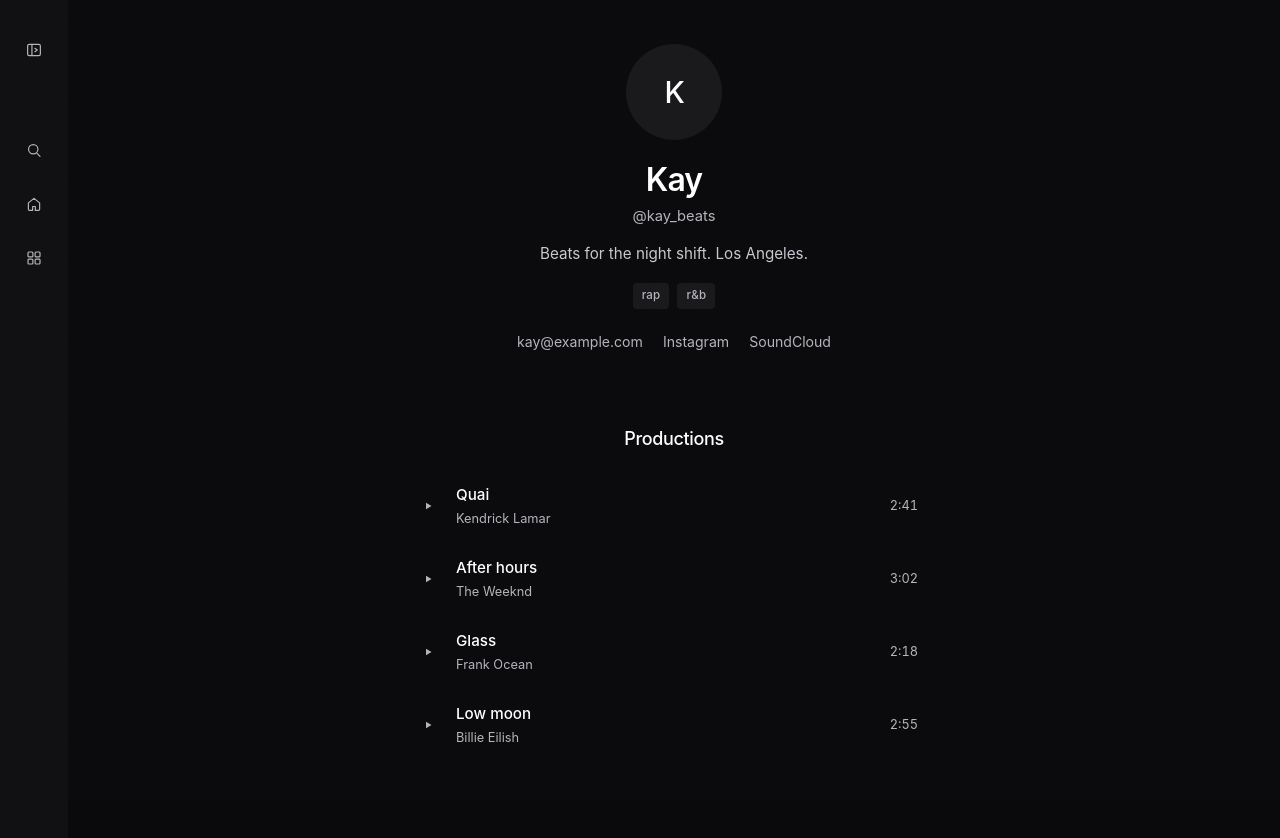
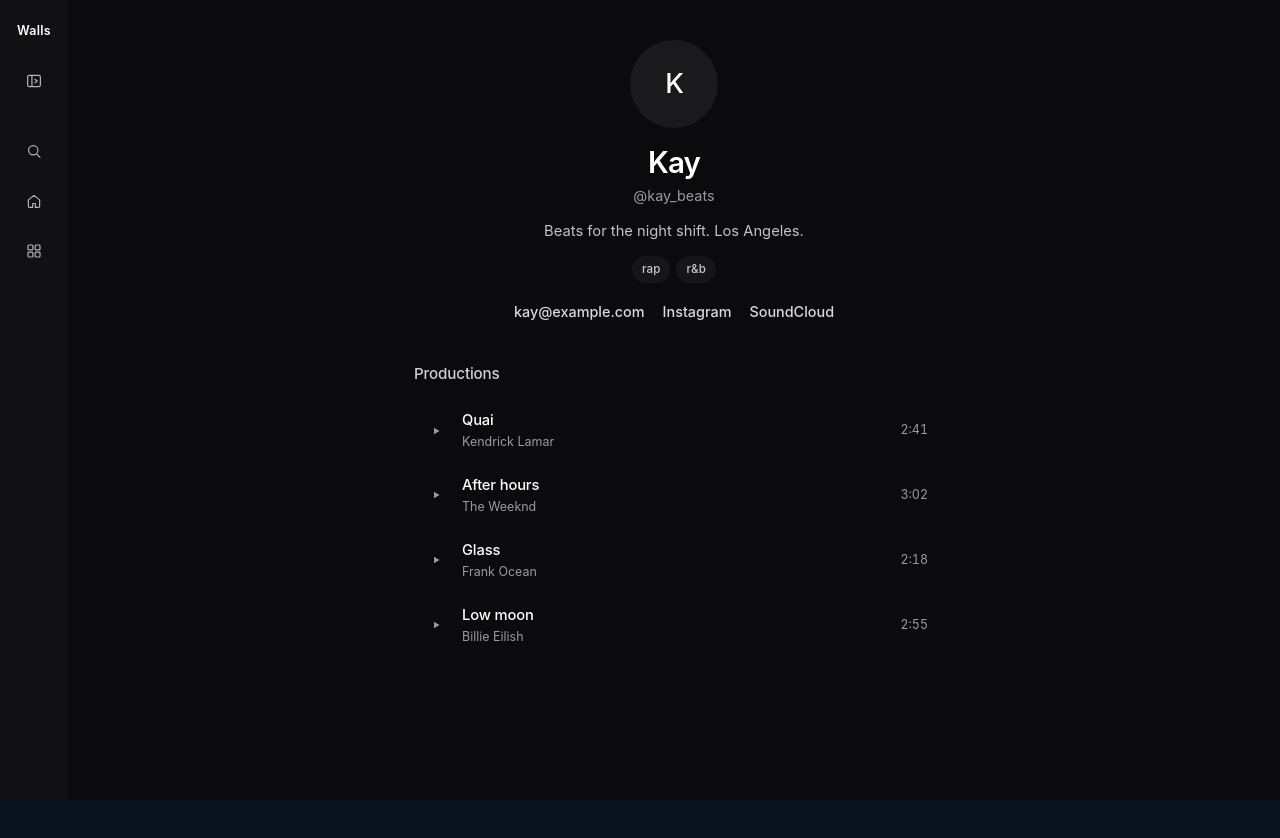
Before and after one commit to lattewei/walls, a Next.js app in the folder apps/web/: page /users/kay_beats in a window 1280 px wide. Shown: the top 838 px of the page. After the commit the page ends 800 px from the top, so only its background shows below. Built offline with nearby package versions, Linux system fonts and the light colour scheme.

Commit message:
style(web): tighten artist and beatmaker pages for portfolio polish
Shared 540px column, denser production rows with fixed duration column, clearer community badge, Add a production action on walls, brighter contact links, Walls brand back on the rail, less empty vertical space.

```diff
--- a/apps/web/src/app/(studio)/artists/[slug]/page.tsx
+++ b/apps/web/src/app/(studio)/artists/[slug]/page.tsx
@@ -1,3 +1,4 @@
+import Link from "next/link";
 import { notFound } from "next/navigation";
 
 import { ProdList } from "@/components/studio/prod-list";
@@ -45,9 +46,9 @@ export default async function ArtistWallPage({ params }: Props) {
           )}
         </div>
         <h1>{wall.name}</h1>
-        <p className="profile__handle">
+        <span className={wall.badge === "claimed" ? "profile__badge is-claimed" : "profile__badge"}>
           {wall.badge === "claimed" ? "Claimed wall" : "Community wall"}
-        </p>
+        </span>
         {wall.bio ? <p className="profile__bio">{wall.bio}</p> : null}
         {wall.genres.length > 0 ? (
           <ul className="profile__genres">
@@ -56,6 +57,9 @@ export default async function ArtistWallPage({ params }: Props) {
             ))}
           </ul>
         ) : null}
+        <Link href="/app" className="profile__action">
+          Add a production
+        </Link>
       </section>
 
       <section className="prods">
--- a/apps/web/src/app/globals.css
+++ b/apps/web/src/app/globals.css
@@ -159,18 +159,30 @@ body:has(.landing-root) {
 
 .studio__side {
   background: #111113;
-  padding: 28px 16px;
+  padding: 22px 14px;
   display: flex;
   flex-direction: column;
+  gap: 8px;
   overflow: hidden;
   transition: padding 320ms var(--ease);
+}
+
+.studio__brand {
+  display: block;
+  color: #fff;
+  text-decoration: none;
+  font-size: 1.05rem;
+  font-weight: 600;
+  letter-spacing: -0.03em;
+  padding: 6px 12px 14px;
+  white-space: nowrap;
 }
 
 .studio__side nav {
   display: flex;
   flex-direction: column;
-  gap: 10px;
-  margin-top: 56px;
+  gap: 6px;
+  margin-top: 28px;
 }
 
 .studio__fold {
@@ -207,7 +219,19 @@ body:has(.landing-root) {
 }
 
 .studio.is-folded .studio__side {
-  padding: 28px 12px;
+  padding: 18px 10px;
+  align-items: center;
+}
+
+.studio.is-folded .studio__brand {
+  font-size: 0.78rem;
+  letter-spacing: 0.02em;
+  padding: 4px 0 10px;
+  text-align: center;
+}
+
+.studio.is-folded .studio__fold {
+  align-self: center;
 }
 
 .studio.is-folded .studio__item {
@@ -221,6 +245,11 @@ body:has(.landing-root) {
 .studio.is-folded .studio__label {
   max-width: 0;
   opacity: 0;
+}
+
+.studio.is-folded .studio__side nav {
+  margin-top: 18px;
+  align-items: center;
 }
 
 .studio__item.is-on {
@@ -242,11 +271,14 @@ a.studio__item:hover {
 
 .studio__main {
   min-width: 0;
-  padding: 44px 48px 96px;
+  padding: 40px 40px 64px;
+  display: flex;
+  justify-content: center;
 }
 
 .home {
   max-width: 1080px;
+  width: 100%;
   display: flex;
   flex-direction: column;
   gap: 72px;
@@ -336,9 +368,10 @@ a.studio__item:hover {
 
 .profile {
   width: 100%;
-  max-width: 520px;
+  max-width: 540px;
   margin: 0 auto;
   text-align: center;
+  padding-bottom: 8px;
 }
 
 .profile__head {
@@ -353,22 +386,23 @@ a.studio__item:hover {
   display: grid;
   place-items: center;
   color: #fff;
-  font-size: 1.85rem;
+  font-size: 1.7rem;
   font-weight: 500;
   letter-spacing: -0.04em;
   overflow: hidden;
+  flex-shrink: 0;
 }
 
 .profile__avatar {
-  width: 96px;
-  height: 96px;
+  width: 88px;
+  height: 88px;
   border-radius: 999px;
 }
 
 .profile__cover {
-  width: 160px;
-  height: 160px;
-  border-radius: 8px;
+  width: 148px;
+  height: 148px;
+  border-radius: 10px;
 }
 
 .profile__cover img {
@@ -380,66 +414,108 @@ a.studio__item:hover {
 }
 
 .profile h1 {
-  margin: 22px 0 0;
-  font-size: 2rem;
+  margin: 18px 0 0;
+  font-size: 1.85rem;
   font-weight: 600;
   letter-spacing: -0.03em;
-  line-height: 1.1;
+  line-height: 1.12;
   color: #fff;
 }
 
 .profile__handle {
-  margin: 8px 0 0;
-  color: var(--muted);
-  font-size: 0.92rem;
+  margin: 6px 0 0;
+  color: #9a9aa3;
+  font-size: 0.9rem;
+}
+
+.profile__badge {
+  display: inline-flex;
+  align-items: center;
+  margin-top: 12px;
+  padding: 5px 11px;
+  border-radius: 999px;
+  background: #1c1c20;
+  color: #e4e4e8;
+  font-size: 0.75rem;
+  font-weight: 500;
+  letter-spacing: 0.01em;
+}
+
+.profile__badge.is-claimed {
+  background: #222228;
+  color: #fff;
 }
 
 .profile__bio {
-  margin: 16px auto 0;
-  color: #c8c8ce;
-  font-size: 0.95rem;
+  margin: 14px auto 0;
+  color: #c2c2c8;
+  font-size: 0.92rem;
   line-height: 1.45;
-  max-width: 34ch;
+  max-width: 36ch;
 }
 
 .profile__genres {
   list-style: none;
-  margin: 18px 0 0;
+  margin: 14px 0 0;
   padding: 0;
   display: flex;
   flex-wrap: wrap;
   justify-content: center;
-  gap: 8px;
+  gap: 6px;
 }
 
 .profile__genres li {
-  background: #1a1a1d;
-  color: var(--muted);
+  background: #16161a;
+  color: #c8c8ce;
   font-size: 0.72rem;
   font-weight: 500;
-  letter-spacing: 0.02em;
-  padding: 4px 9px;
-  border-radius: 4px;
+  letter-spacing: 0.01em;
+  padding: 5px 10px;
+  border-radius: 999px;
 }
 
 .profile__links {
   list-style: none;
-  margin: 20px 0 0;
+  margin: 16px 0 0;
   padding: 0;
   display: flex;
   flex-wrap: wrap;
   justify-content: center;
-  gap: 14px 20px;
+  gap: 10px 18px;
 }
 
 .profile__links a {
-  color: var(--muted);
+  color: #d8d8de;
   text-decoration: none;
-  font-size: 0.88rem;
+  font-size: 0.9rem;
+  font-weight: 500;
+  border-bottom: 1px solid transparent;
 }
 
 .profile__links a:hover {
   color: #fff;
+  border-bottom-color: rgba(255, 255, 255, 0.35);
+}
+
+.profile__action {
+  margin-top: 18px;
+  display: inline-flex;
+  align-items: center;
+  justify-content: center;
+  padding: 8px 16px;
+  border-radius: 999px;
+  border: 1px solid rgba(255, 255, 255, 0.14);
+  background: transparent;
+  color: #e8e8ec;
+  text-decoration: none;
+  font-size: 0.86rem;
+  font-weight: 500;
+}
+
+.profile__action:hover {
+  border-color: rgba(255, 255, 255, 0.28);
+  color: #fff;
+  background: rgba(255, 255, 255, 0.04);
 }
 
 .profile__missing {
@@ -451,23 +527,28 @@ a.studio__item:hover {
 }
 
 .prods {
-  margin-top: 72px;
+  margin-top: 40px;
   text-align: left;
+  width: 100%;
+  max-width: 520px;
+  margin-left: auto;
+  margin-right: auto;
 }
 
 .prods h2 {
-  margin: 0 0 18px;
-  font-size: 1.125rem;
+  margin: 0 0 12px;
+  font-size: 0.95rem;
   font-weight: 500;
-  letter-spacing: -0.02em;
-  color: #fff;
-  text-align: center;
+  letter-spacing: -0.01em;
+  color: #d0d0d6;
+  text-align: left;
 }
 
 .prods__empty {
   margin: 0;
+  padding: 18px 0;
   color: var(--muted);
-  font-size: 0.92rem;
+  font-size: 0.9rem;
   text-align: center;
 }
 
@@ -480,29 +561,29 @@ a.studio__item:hover {
 .prod {
   width: 100%;
   display: grid;
-  grid-template-columns: 28px minmax(0, 1fr) auto;
-  gap: 14px;
+  grid-template-columns: 32px minmax(0, 1fr) 40px;
+  column-gap: 10px;
   align-items: center;
-  padding: 14px 8px;
-  margin: 0 -8px;
-  border-radius: 6px;
+  padding: 11px 6px;
+  border-radius: 8px;
 }
 
 .prod:hover,
 .prod.is-on {
-  background: rgba(255, 255, 255, 0.04);
+  background: rgba(255, 255, 255, 0.035);
 }
 
 .prod__play {
-  width: 28px;
-  height: 28px;
+  width: 32px;
+  height: 32px;
   border: 0;
   background: transparent;
-  color: var(--muted);
+  color: #9a9aa3;
   display: grid;
   place-items: center;
   cursor: pointer;
   padding: 0;
+  border-radius: 999px;
 }
 
 .prod:hover .prod__play,
@@ -514,21 +595,28 @@ a.studio__item:hover {
   min-width: 0;
   display: flex;
   flex-direction: column;
-  gap: 3px;
+  gap: 2px;
 }
 
 .prod__copy strong {
   color: #fff;
   font-weight: 500;
-  font-size: 0.95rem;
+  font-size: 0.92rem;
+  letter-spacing: -0.01em;
+  white-space: nowrap;
+  overflow: hidden;
+  text-overflow: ellipsis;
 }
 
 .prod__copy em,
 .prod__meta {
   font-style: normal;
-  color: var(--muted);
-  font-size: 0.8rem;
+  color: #9a9aa3;
+  font-size: 0.78rem;
   text-decoration: none;
+  white-space: nowrap;
+  overflow: hidden;
+  text-overflow: ellipsis;
 }
 
 .prod__meta:hover {
@@ -536,9 +624,11 @@ a.studio__item:hover {
 }
 
 .prod__dur {
-  color: var(--muted);
+  color: #9a9aa3;
   font-variant-numeric: tabular-nums;
-  font-size: 0.8rem;
+  font-size: 0.78rem;
+  text-align: right;
+  justify-self: end;
 }
 
 @media (max-width: 800px) {
@@ -573,9 +663,12 @@ a.studio__item:hover {
     gap: 56px;
   }
   .profile h1 {
-    font-size: 1.9rem;
+    font-size: 1.65rem;
   }
   .prods {
-    margin-top: 56px;
+    margin-top: 32px;
+  }
+  .studio__brand {
+    display: none;
   }
 }
--- a/apps/web/src/components/studio/shell.tsx
+++ b/apps/web/src/components/studio/shell.tsx
@@ -4,6 +4,7 @@ import Link from "next/link";
 import { usePathname } from "next/navigation";
 import { useEffect, useState } from "react";
 
+import { site } from "@/content/site";
 import { IconGrid, IconHome, IconPanel, IconSearch } from "./icons";
 
 export function StudioShell({ children }: { children: React.ReactNode }) {
@@ -22,6 +23,9 @@ export function StudioShell({ children }: { children: React.ReactNode }) {
   return (
     <div className={frame}>
       <aside className="studio__side">
+        <Link href="/app" className="studio__brand">
+          {site.name}
+        </Link>
         <button
           type="button"
           className="studio__item studio__fold"
```
